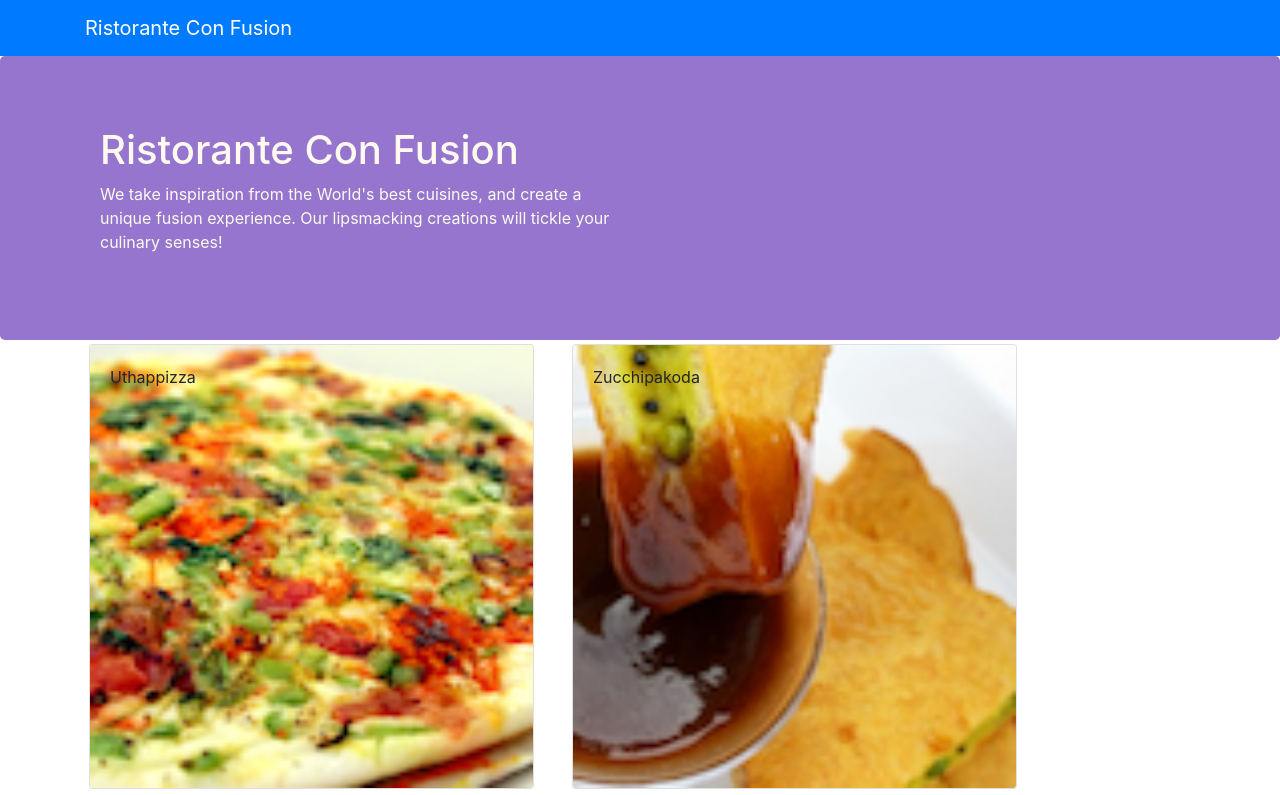
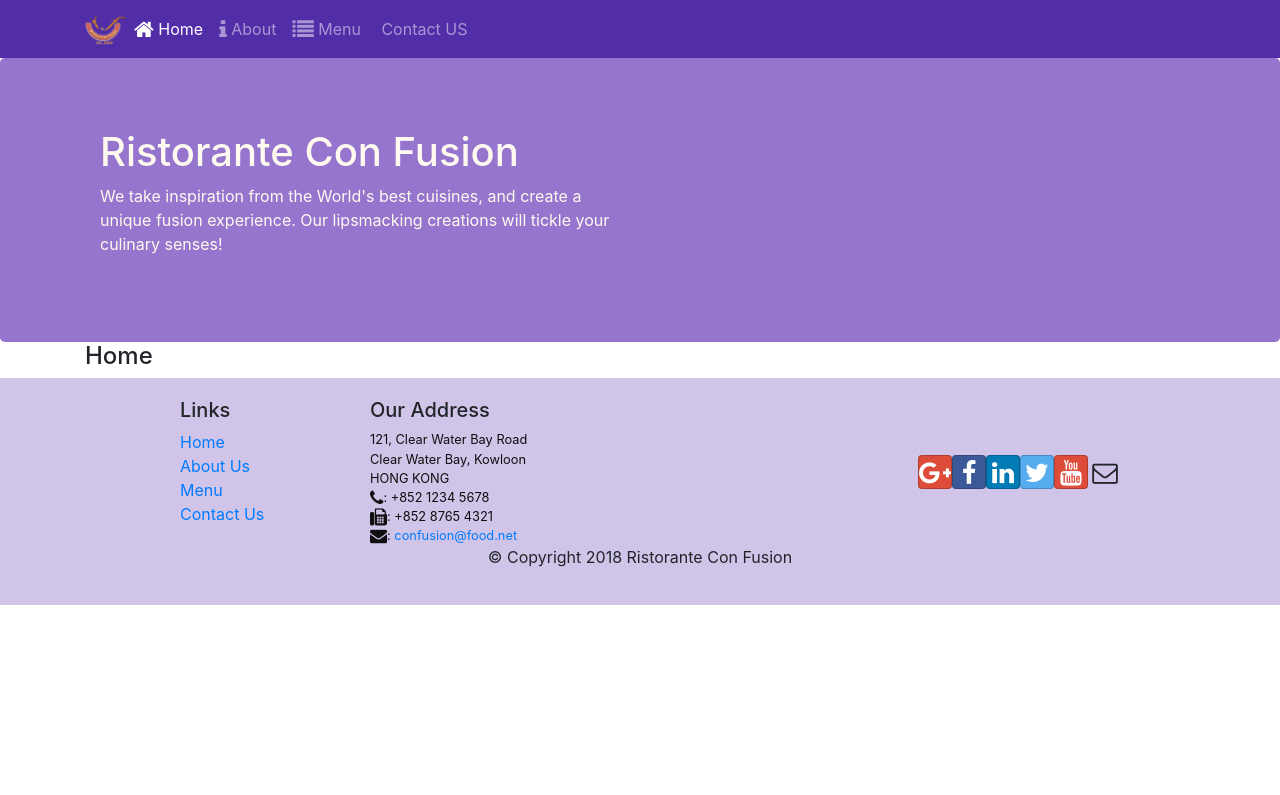
Before and after one commit to mitrotasios/react-confusion, a React (Create React App) app: page /home in a window 1280 px wide. Shown: the top 795 px of the page. Built offline with nearby package versions, Linux system fonts and the light colour scheme.

Commit message:
React Router

```diff
--- a/package.json
+++ b/package.json
@@ -12,6 +12,7 @@
     "react": "^17.0.1",
     "react-dom": "^17.0.1",
     "react-popper": "^2.2.4",
+    "react-router-dom": "^5.2.0",
     "react-scripts": "4.0.2",
     "reactstrap": "^8.9.0",
     "web-vitals": "^1.0.1"
--- a/src/App.js
+++ b/src/App.js
@@ -1,14 +1,17 @@
 import React, { Component } from 'react';
 import Main from './components/MainComponent'
 import './App.css';
+import {BrowserRouter} from 'react-router-dom';
 
 class App extends Component {
 
   render() {
     return (
-      <div className="App">
-        <Main />
-      </div>
+      <BrowserRouter>
+        <div className="App">
+          <Main />
+        </div>
+      </BrowserRouter>
     );
   }
 }
--- a/src/components/FooterComponent.js
+++ b/src/components/FooterComponent.js
@@ -1,4 +1,5 @@
 import React from 'react';
+import {Link} from 'react-router-dom';
 
 function Footer(props) {
     return(
@@ -8,10 +9,10 @@
                 <div className="col-4 offset-1 col-sm-2">
                     <h5>Links</h5>
                     <ul className="list-unstyled">
-                        <li><a href="#">Home</a></li>
-                        <li><a href="#">About</a></li>
-                        <li><a href="#">Menu</a></li>
-                        <li><a href="contactus.html">Contact</a></li>
+                        <li><Link to="/home">Home</Link></li>
+                        <li><Link to="/aboutus">About Us</Link></li>
+                        <li><Link to="/menu">Menu</Link></li>
+                        <li><Link to="/contactus">Contact Us</Link></li>
                     </ul>
                 </div>
                 <div className="col-7 col-sm-5">
--- a/src/components/HeaderComponent.js
+++ b/src/components/HeaderComponent.js
@@ -1,13 +1,56 @@
 import React, {Component} from 'react';
-import { Jumbotron, Navbar, NavbarBrand } from 'reactstrap';
+import { Jumbotron, Navbar, Nav, NavbarToggler, Collapse, NavItem, NavbarBrand } from 'reactstrap';
+import {NavLink} from 'react-router-dom';
 
 class Header extends Component {
+
+    constructor(props) {
+        super(props);
+        this.state = {
+            isNavOpen: false
+        }
+        this.toggleNav = this.toggleNav.bind(this);
+    }
+
+    toggleNav() {
+        this.setState({
+            isNavOpen: !this.state.isNavOpen
+        });
+    }
+
     render() {
         return(
             <React.Fragment>
-                <Navbar dark color="primary">
+                <Navbar dark expand="md">
                 <div className="container">
-                    <NavbarBrand href="/">Ristorante Con Fusion</NavbarBrand>
+                    <NavbarToggler onClick={this.toggleNav} />
+                    <NavbarBrand className="mr-auto" href="/">
+                        <img src="assets/images/logo.png" height="30" width="41" alt="Ristorante Con Fusion"/>
+                    </NavbarBrand>
+                    <Collapse isOpen={this.state.isNavOpen} navbar>
+                        <Nav navbar>
+                            <NavItem>
+                                <NavLink className="nav-link" to="/home">
+                                    <span className="fa fa-home fa-lg"></span> Home
+                                </NavLink>
+                            </NavItem>
+                            <NavItem>
+                                <NavLink className="nav-link" to="/aboutus">
+                                    <span className="fa fa-info fa-lg"></span> About
+                                </NavLink>
+                            </NavItem>
+                            <NavItem>
+                                <NavLink className="nav-link" to="/menu">
+                                    <span className="fa fa-list fa-lg"></span> Menu
+                                </NavLink>
+                            </NavItem>
+                            <NavItem>
+                                <NavLink className="nav-link" to="/contactus">
+                                    <span className="fa fa-addess-card fa-lg"></span> Contact US
+                                </NavLink>
+                            </NavItem>
+                        </Nav>
+                    </Collapse>
                 </div>
                 </Navbar>
                 <Jumbotron>
--- /dev/null
+++ b/src/components/HomeComponent.js
@@ -0,0 +1,11 @@
+import React from 'react';
+
+function Home(props) {
+    return(
+        <div className="container">
+            <h4>Home</h4>
+        </div>
+    )
+}
+
+export default Home;
--- a/src/components/MainComponent.js
+++ b/src/components/MainComponent.js
@@ -1,9 +1,11 @@
 import React, { Component } from 'react';
+import Home from './HomeComponent';
 import Menu from './MenuComponent';
 import DishDetail from './DishdetailComponent';
 import Header from "./HeaderComponent";
 import Footer from "./FooterComponent";
 import { DISHES } from '../shared/dishes';
+import {Switch, Route, Redirect} from 'react-router-dom';
 
 class Main extends Component {
 
@@ -12,20 +14,24 @@
 
     this.state = {
       dishes: DISHES,
-      selectedDish: null
     }
   }
 
-  onDishSelect(dishId) {
-    this.setState({ selectedDish: dishId });
-  }
+  render() {
 
-  render() {
+    const HomePage = () => {
+        return(
+            <Home/>
+        )
+    }
     return (
       <div>
         <Header/>
-        <Menu dishes={this.state.dishes} onClick={(dishId) => this.onDishSelect(dishId)}/>
-        <DishDetail dish={this.state.dishes.filter((dish) => dish.id === this.state.selectedDish)[0]} />
+        <Switch>
+            <Route path="/home" component={HomePage}/>
+            <Route exact path="/menu" component={() => <Menu dishes={this.state.dishes}/>}/>
+            <Redirect to="/home"/>
+        </Switch>
         <Footer/>
       </div>
     );
```
Also changed, not shown: 1 other file (tests, documents, lock files or other folders).
